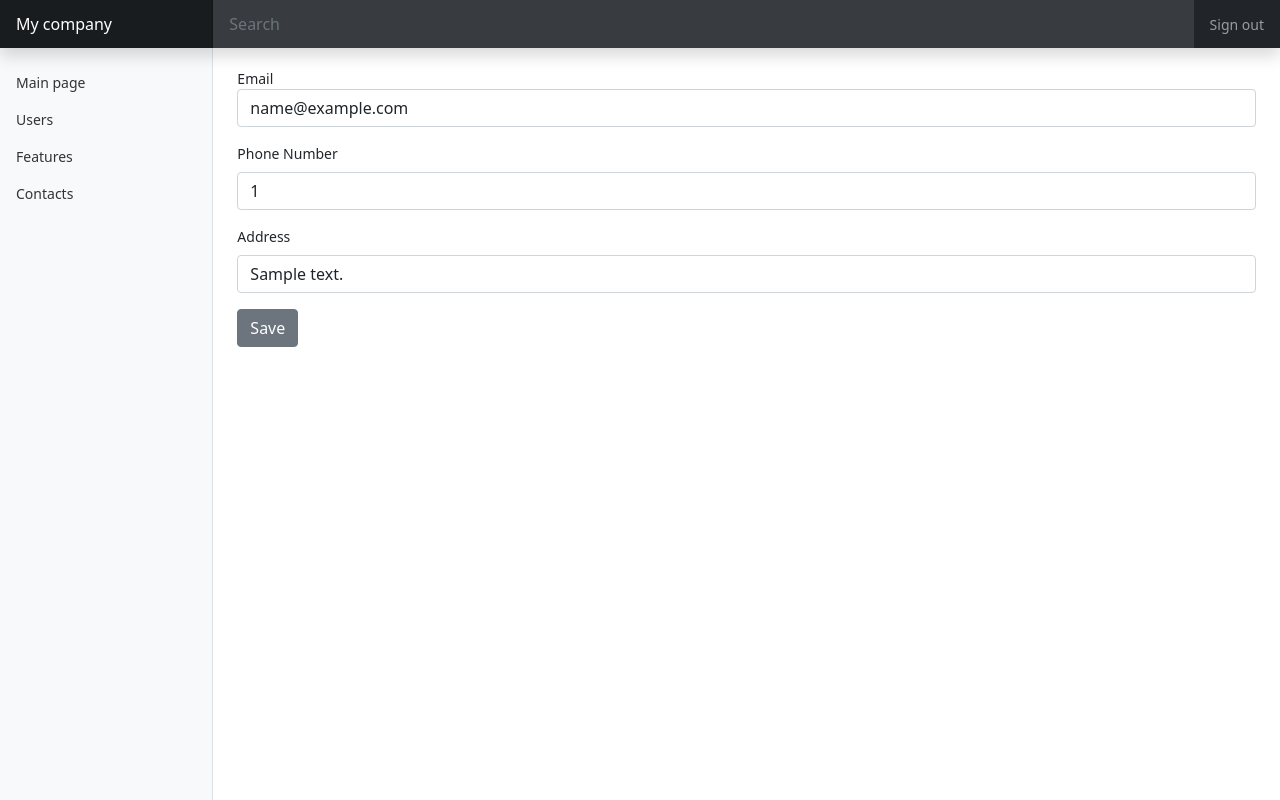
After one commit to Chenger1/CoverFastApi, a FastAPI app: template app/templates/admin/edit_contacts.html in a window 1280 px wide. The commit adds this page. Run offline with FastAPI, Linux system fonts and the light colour scheme; the template is opened without the code that fills it: most values are stand-ins (such as "Sample title", 1, 10 or a date in 2020); parts of the project's set-up code (start-up, migrations or seed data) failed here and were passed over; some libraries are stand-ins or nearby versions.

Commit message:
Edit contacts info. Display public contacts

```diff
--- a/app/templates/admin/admin_index.html
+++ b/app/templates/admin/admin_index.html
@@ -71,7 +71,7 @@
             </a>
           </li>
           <li class="nav-item">
-            <a class="nav-link" href="#">
+            <a class="nav-link {% if '/admin/contacts' in request.url.path %}active{% endif %}" href="{{ url_for('edit_contacts_page') }}">
               Contacts
             </a>
           </li>
--- /dev/null
+++ b/app/templates/admin/edit_contacts.html
@@ -0,0 +1,54 @@
+{% extends "admin/admin_index.html" %}
+<!DOCTYPE html>
+<html lang="en">
+<head>
+    <meta charset="UTF-8">
+    <title>Contacts</title>
+</head>
+<body>
+{% block content %}
+<div style="margin-top: 20px;">
+    <div class="mb-3">
+        <label for="inputEmail">Email</label>
+        <input type="text" class="form-control" id="inputEmail" placeholder="admin@mail.com"
+        name="email" value="{{ email }}">
+    </div>
+    <div class="mb-3">
+        <label for="inputPhoneNumber" class="form-label">Phone Number</label>
+        <input class="form-control" id="inputPhoneNumber" placeholder="+38063245172" name="phone_number"
+               value="{{ phone_number }}">
+    </div>
+    <div class="mb-3">
+        <label for="inputAddress" class="form-label">Address</label>
+        <input type="text" class="form-control" id="inputAddress" placeholder="Odessa, main Street"
+        name="address" value="{{ address }}">
+    </div>
+    <button type="button" class="btn btn-secondary" id="save">Save</button>
+</div>
+
+<script src="{{ url_for('static', path='/js/requests.js') }}"></script>
+<script>
+    let btn = document.getElementById('save');
+    btn.addEventListener('click', function(){
+        let address = document.getElementsByName('address')[0]
+        let email = document.getElementsByName('email')[0]
+        let phone_number = document.getElementsByName('phone_number')[0]
+
+        if (address.value != '' && email.value != '' && phone_number.value != ''){
+            data = {
+                'address': address.value,
+                'email': email.value,
+                'phone_number': phone_number.value
+            }
+
+            send_request(JSON.stringify(data), '/admin/contacts')
+        }else{
+            alert('Some fields are empty');
+        }
+        this.blur();
+
+    })
+</script>
+{% endblock %}
+</body>
+</html>
--- a/app/templates/contact.html
+++ b/app/templates/contact.html
@@ -7,7 +7,9 @@
 </head>
 <body>
 {% block content %}
-  Contacts
+  <h1>{{ phone_number }}</h1>
+  <h1>{{ email }}</h1>
+  <p class="lead">{{ address }}</p>
 {% endblock %}
 </body>
 </html>
```
Also changed, not shown: app/db/crud.py (+4 -4 lines), app/routers/admin.py (+24 -3 lines), app/routers/main.py (+4 -4 lines).
